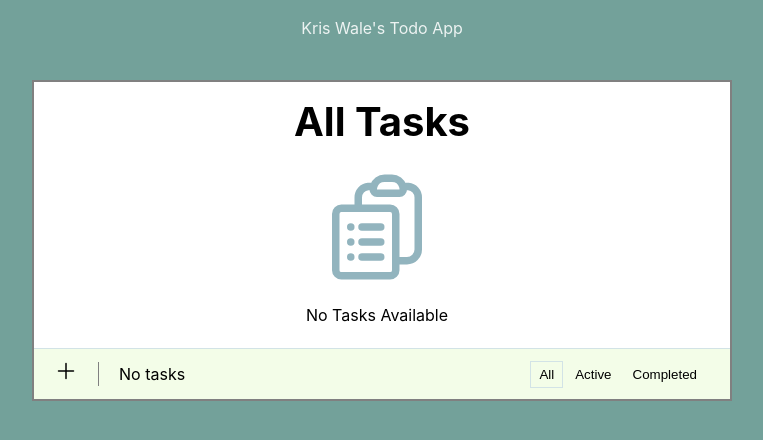
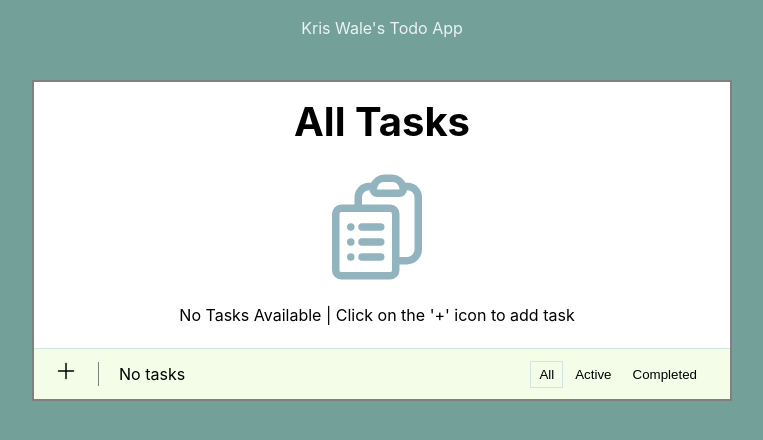
Before and after one commit to kristiankf/todo, a React (Vite) app: page / in a window 1280 px wide. Shown: the top 440 px of the page, without its empty margins (258-1021 px from the left). Built offline with nearby package versions, Linux system fonts and the light colour scheme.

Commit message:
little refactors

```diff
--- a/src/TodoActions.jsx
+++ b/src/TodoActions.jsx
@@ -7,6 +7,7 @@ function TodoActions({ handleAddClick, handleChangeList, active, items }) {
             <span
               className="icon-contain"
               style={active == "completed" ? { display: "none" } : null}
+              title="Add task"
             >
               <svg
                 xmlns="http://www.w3.org/2000/svg"
--- a/src/TodoList.jsx
+++ b/src/TodoList.jsx
@@ -25,7 +25,9 @@ function TodoList({ todos, active, handleCheckClick, handleDeleteTodo }) {
               d="M9 12h3.75M9 15h3.75M9 18h3.75m3 .75H18a2.25 2.25 0 002.25-2.25V6.108c0-1.135-.845-2.098-1.976-2.192a48.424 48.424 0 00-1.123-.08m-5.801 0c-.065.21-.1.433-.1.664 0 .414.336.75.75.75h4.5a.75.75 0 00.75-.75 2.25 2.25 0 00-.1-.664m-5.8 0A2.251 2.251 0 0113.5 2.25H15c1.012 0 1.867.668 2.15 1.586m-5.8 0c-.376.023-.75.05-1.124.08C9.095 4.01 8.25 4.973 8.25 6.108V8.25m0 0H4.875c-.621 0-1.125.504-1.125 1.125v11.25c0 .621.504 1.125 1.125 1.125h9.75c.621 0 1.125-.504 1.125-1.125V9.375c0-.621-.504-1.125-1.125-1.125H8.25zM6.75 12h.008v.008H6.75V12zm0 3h.008v.008H6.75V15zm0 3h.008v.008H6.75V18z"
             />
           </svg>
-          <p style={{ textAlign: "center" }}>No Tasks Available</p>
+          <p style={{ textAlign: "center" }}>
+            No Tasks Available | Click on the &apos;+&apos; icon to add task
+          </p>
         </>
       );
     }
@@ -117,7 +119,9 @@ function TodoList({ todos, active, handleCheckClick, handleDeleteTodo }) {
             d="M9 12h3.75M9 15h3.75M9 18h3.75m3 .75H18a2.25 2.25 0 002.25-2.25V6.108c0-1.135-.845-2.098-1.976-2.192a48.424 48.424 0 00-1.123-.08m-5.801 0c-.065.21-.1.433-.1.664 0 .414.336.75.75.75h4.5a.75.75 0 00.75-.75 2.25 2.25 0 00-.1-.664m-5.8 0A2.251 2.251 0 0113.5 2.25H15c1.012 0 1.867.668 2.15 1.586m-5.8 0c-.376.023-.75.05-1.124.08C9.095 4.01 8.25 4.973 8.25 6.108V8.25m0 0H4.875c-.621 0-1.125.504-1.125 1.125v11.25c0 .621.504 1.125 1.125 1.125h9.75c.621 0 1.125-.504 1.125-1.125V9.375c0-.621-.504-1.125-1.125-1.125H8.25zM6.75 12h.008v.008H6.75V12zm0 3h.008v.008H6.75V15zm0 3h.008v.008H6.75V18z"
           />
         </svg>
-        <p style={{ textAlign: "center" }}>No Tasks Available</p>
+        <p style={{ textAlign: "center" }}>
+          No Tasks Available | Click on the &apos;+&apos; icon to add task
+        </p>
       </>
     );
   }
```
